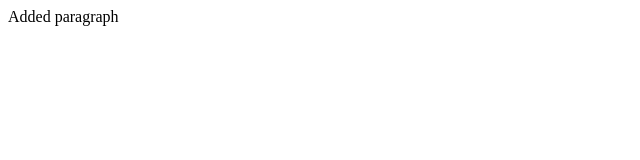
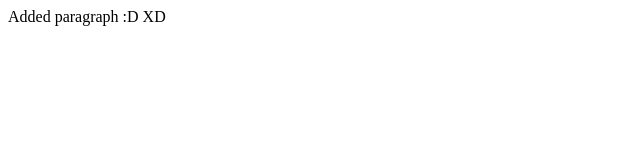
Before and after one commit to Krishan-er/test, a plain HTML site: page index.html in a window 1280 px wide. Shown: the full height of the page, 0-640 px from the left. Drawn offline with Linux system fonts and the light colour scheme.

Commit message:
added emoji

```diff
--- a/index.html
+++ b/index.html
@@ -1,4 +1,4 @@
 <html>
 <title>hi this is titile </title>
-<p>Added paragraph <p>
+<p>Added paragraph :D XD <p>
 </html>
```
